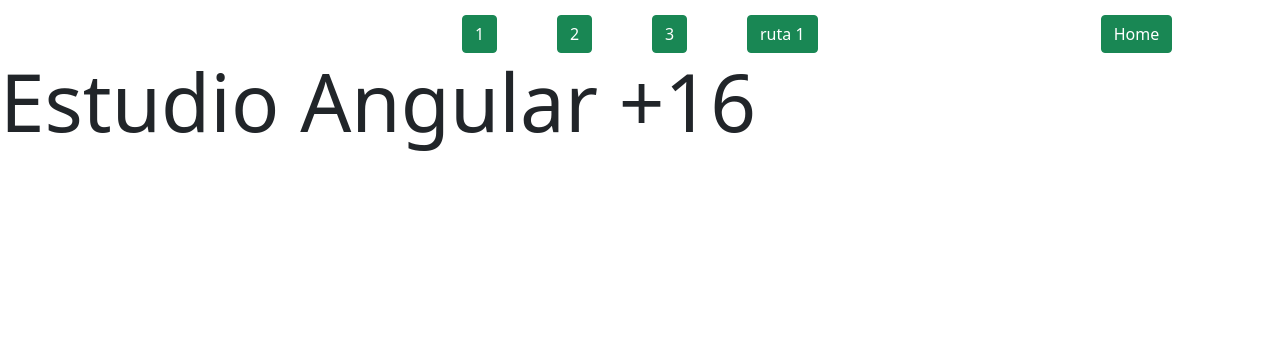
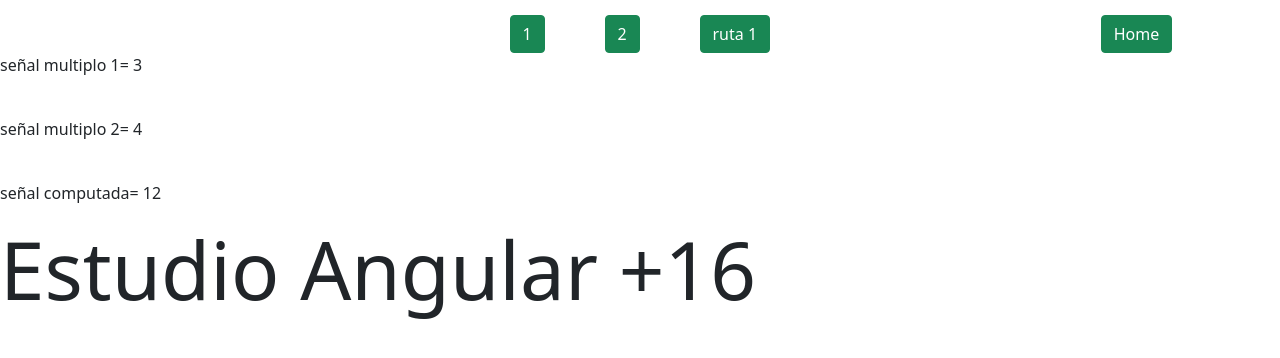
Before and after one commit to felipebuitrago/AngularSignals-practice, an Angular app: page /practice2Signals in a window 1280 px wide. Before the commit this address led to /. Shown: the top 358 px of the page. Built offline with nearby package versions, Linux system fonts and the light colour scheme.

Commit message:
computed signal - pg2

```diff
--- a/src/app/app-routing.module.ts
+++ b/src/app/app-routing.module.ts
@@ -2,6 +2,7 @@ import { NgModule } from '@angular/core';
 import { RouterModule, Routes } from '@angular/router';
 import { Ruta1Component } from './ruta1/ruta1.component';
 import { Practice1SignalComponent } from './practice1-signal/practice1-signal.component';
+import { Practice2SignalComponent } from './practice2-signal/practice2-signal.component';
 
 const routes: Routes = [
   {
@@ -10,6 +11,9 @@ const routes: Routes = [
   {
     path : 'practice1Signals', component : Practice1SignalComponent
   },
+  {
+    path : 'practice2Signals', component : Practice2SignalComponent
+  },
 ];
 
 @NgModule({
--- a/src/app/app.component.html
+++ b/src/app/app.component.html
@@ -9,16 +9,16 @@
     </div>
 
     <div class="col-1">
-      <button type="button" class="btn btn-success margenes" routerLink="/practice1Signals">
+      <button type="button" class="btn btn-success margenes" routerLink="/practice2Signals">
         2
       </button>
     </div>
 
-    <div class="col-1">
-      <button type="button" class="btn btn-success margenes" routerLink="/practice1Signals">
+    <!-- <div class="col-1">
+      <button type="button" class="btn btn-success margenes" routerLink="/">
         3
       </button>
-    </div>
+    </div> -->
 
     <div class="col-1">
       <button type="button" class="btn btn-success margenes" routerLink="/ruta1">
--- a/src/app/app.module.ts
+++ b/src/app/app.module.ts
@@ -5,12 +5,14 @@ import { AppRoutingModule } from './app-routing.module';
 import { AppComponent } from './app.component';
 import { Ruta1Component } from './ruta1/ruta1.component';
 import { Practice1SignalComponent } from './practice1-signal/practice1-signal.component';
+import { Practice2SignalComponent } from './practice2-signal/practice2-signal.component';
 
 @NgModule({
   declarations: [
     AppComponent,
     Ruta1Component,
-    Practice1SignalComponent
+    Practice1SignalComponent,
+    Practice2SignalComponent
   ],
   imports: [
     BrowserModule,
--- /dev/null
+++ b/src/app/practice2-signal/practice2-signal.component.html
@@ -0,0 +1,7 @@
+<p>señal multiplo 1= {{multiplo1()}}</p>
+
+<br>
+<p>señal multiplo 2= {{multiplo2()}}</p>
+
+<br>
+<p>señal computada= {{squareCompute()}}</p>
--- /dev/null
+++ b/src/app/practice2-signal/practice2-signal.component.ts
@@ -0,0 +1,19 @@
+import { Component, computed, signal } from '@angular/core';
+
+@Component({
+  selector: 'app-practice2-signal',
+  templateUrl: './practice2-signal.component.html'
+})
+export class Practice2SignalComponent {
+
+  public multiplo1 = signal(1);
+  public multiplo2 = signal(2);
+  public squareCompute = computed( () =>{
+    return this.multiplo1() * this.multiplo2();
+  } );
+
+  intervalo = setInterval(()=>{
+    this.multiplo1.update(value=>value+2);
+    this.multiplo2.update(value=>value+2);
+  },3000)
+}
--- a/src/app/ruta1/ruta1.component.ts
+++ b/src/app/ruta1/ruta1.component.ts
@@ -2,8 +2,7 @@ import { Component } from '@angular/core';
 
 @Component({
   selector: 'app-ruta1',
-  templateUrl: './ruta1.component.html',
-  styleUrls: ['./ruta1.component.css']
+  templateUrl: './ruta1.component.html'
 })
 export class Ruta1Component {
 
```
Also changed, not shown: src/app/ruta1/ruta1.component.css (deleted).
